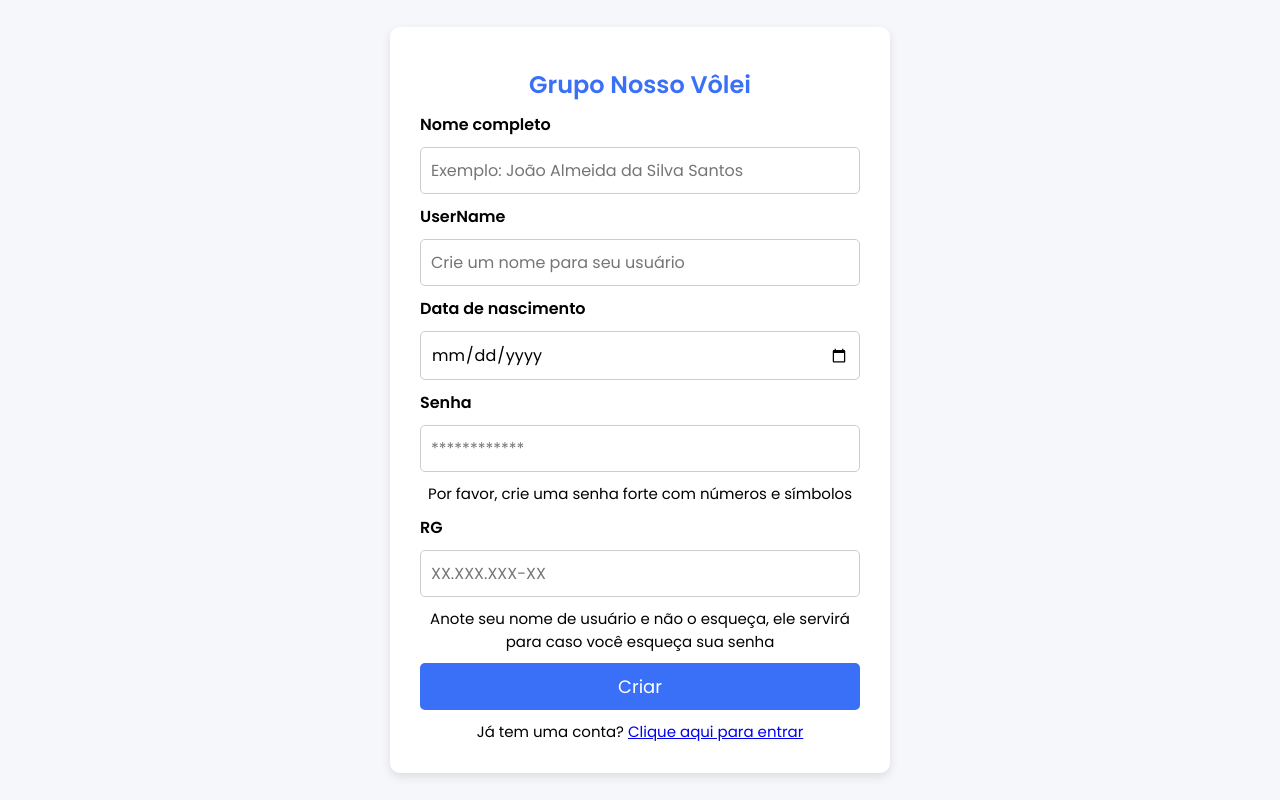
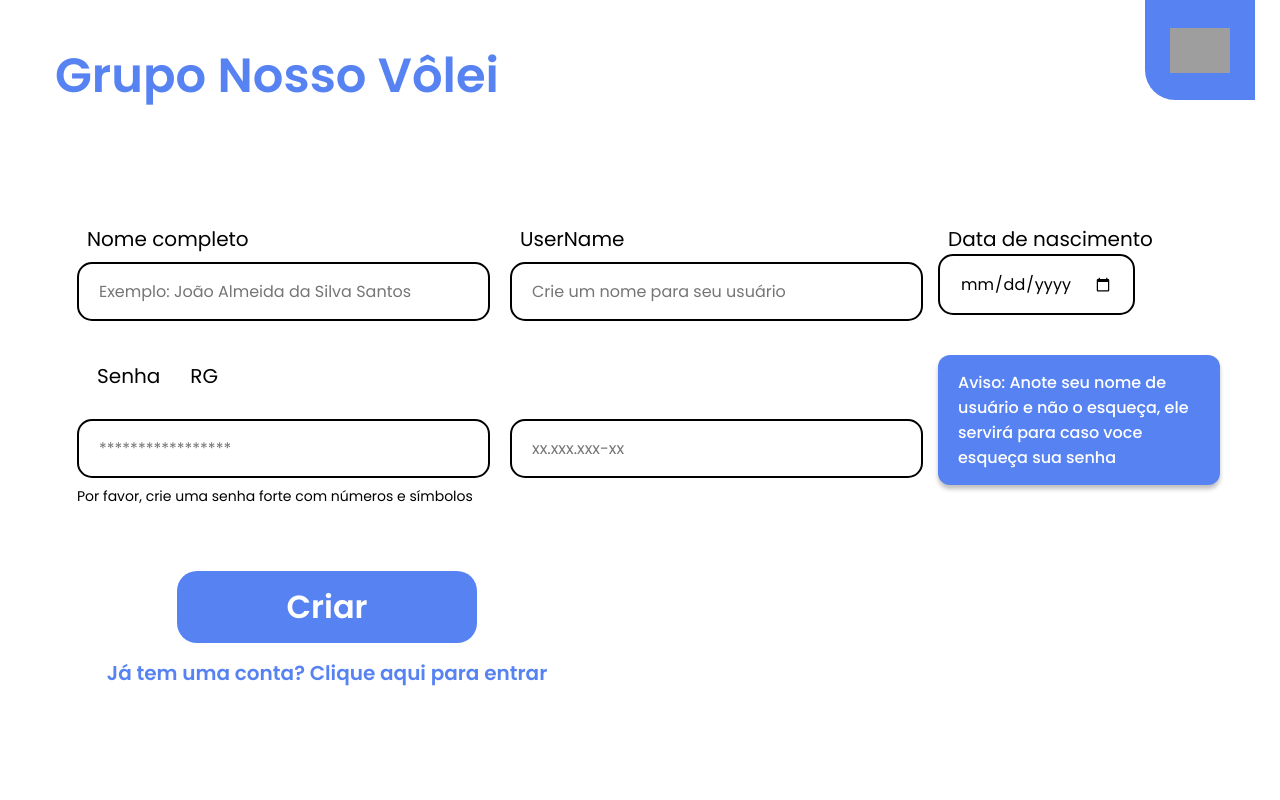
Before and after one commit to avgussto/SpikeAI-Volleyball, a Django app: page /registro/ in a window 1280 px wide. Run offline with Django 5.2, Linux system fonts and the light colour scheme; grey boxes are pictures that could not be loaded.

Commit message:
Criando a página de registro

```diff
--- /dev/null
+++ b/frontend_volei/static/css/registro.css
@@ -0,0 +1,212 @@
+:root {
+    --primary-color: #5783f2;
+    --text-color: #000;
+    --white: #fff;
+}
+
+body {
+    margin: 0;
+    padding: 0;
+    font-family:
+        "Poppins",
+        -apple-system,
+        Roboto,
+        Helvetica,
+        sans-serif;
+}
+
+.header {
+    background-color: var(--white);
+    padding-left: 30px;
+    padding-bottom: 20px;
+    overflow: hidden;
+}
+
+.header-content {
+    display: flex;
+    width: 100%;
+    max-width: 1200px;
+    align-items: flex-start;
+    gap: 15px;
+    flex-wrap: wrap;
+    justify-content: space-between;
+    margin: 0 auto;
+}
+
+.header-title {
+    color: var(--primary-color);
+    font-size: 48px;
+    font-weight: 600;
+    align-self: flex-end;
+    margin-top: 40px;
+}
+
+.logo-container {
+    border-radius: 0 0 0 30px;
+    background-color: var(--primary-color);
+    padding: 20px 25px;
+    display: flex;
+    align-items: center;
+    justify-content: center;
+}
+
+.logo-image {
+    width: 60px;
+    aspect-ratio: 1;
+    object-fit: contain;
+}
+
+.registration-container {
+    margin: 60px auto;
+    width: 100%;
+    max-width: 1200px;
+    display: flex;
+    gap: 15px;
+    padding: 0 20px;
+    box-sizing: border-box;
+}
+
+.registration-form {
+    width: 75%;
+    padding-left: 17px;
+}
+
+.form-row {
+    display: flex;
+    gap: 20px;
+    margin-bottom: 20px;
+}
+
+.form-group {
+    flex: 1;
+    display: flex;
+    flex-direction: column;
+}
+
+.form-label {
+    font-size: 20px;
+    color: var(--text-color);
+    font-weight: 400;
+    margin-bottom: 8px;
+    margin-left: 10px;
+}
+
+.form-input {
+    border-radius: 15px;
+    background-color: var(--white);
+    border: 2px solid var(--text-color);
+    padding: 15px 20px;
+    font-family: inherit;
+    font-size: 16px;
+    color: var(--text-color);
+}
+
+.input-hint {
+    font-size: 14px;
+    color: var(--text-color);
+    margin-top: 8px;
+}
+
+.labels-row {
+    margin-top: 40px;
+    margin-left: 10px;
+    width: 500px;
+    max-width: 100%;
+}
+
+.form-actions {
+    display: flex;
+    flex-direction: column;
+    align-items: center;
+    margin-top: 50px;
+    margin-right: 30px;
+    width: 500px;
+    max-width: 100%;
+}
+
+.create-button {
+    border-radius: 20px;
+    background-color: var(--primary-color);
+    width: 300px;
+    max-width: 100%;
+    padding: 12px 40px;
+    font-family: inherit;
+    font-size: 32px;
+    color: var(--white);
+    font-weight: 600;
+    border: none;
+    cursor: pointer;
+    transition: background-color 0.3s ease;
+}
+
+.create-button:hover {
+    background-color: #4569d1;
+}
+
+.login-link {
+    color: var(--primary-color);
+    font-size: 20px;
+    font-weight: 600;
+    text-decoration: none;
+    margin-top: 15px;
+    transition: color 0.3s ease;
+}
+
+.login-link:hover {
+    color: #4569d1;
+}
+
+.side-content {
+    width: 25%;
+}
+
+.birth-date-group {
+    margin-bottom: 40px;
+}
+
+.warning-box {
+    border-radius: 12px;
+    background-color: var(--primary-color);
+    box-shadow: 0 4px 4px rgba(0, 0, 0, 0.25);
+    padding: 15px 20px;
+    font-size: 16px;
+    color: var(--white);
+    font-weight: 500;
+}
+
+@media (max-width: 991px) {
+    .header {
+        padding-left: 20px;
+    }
+
+    .header-content {
+        max-width: 100%;
+    }
+
+    .header-title {
+        font-size: 40px;
+        margin-top: 30px;
+    }
+
+    .registration-container {
+        flex-direction: column;
+        padding: 0 15px;
+    }
+
+    .registration-form {
+        width: 100%;
+        padding-left: 0;
+    }
+
+    .form-row {
+        flex-direction: column;
+    }
+
+    .side-content {
+        width: 100%;
+    }
+
+    .warning-box {
+        margin-top: 30px;
+    }
+}
--- a/frontend_volei/static/css/style.css
+++ /dev/null
@@ -1,90 +0,0 @@
-/* Importar fonte */
-@import url('https://fonts.googleapis.com/css2?family=Poppins:wght@300;400;600&display=swap');
-
-/* Reset básico */
-* {
-    margin: 0;
-    padding: 0;
-    box-sizing: border-box;
-    font-family: 'Poppins', sans-serif;
-}
-
-body {
-    background-color: #F5F7FA;
-    display: flex;
-    justify-content: center;
-    align-items: center;
-    height: 100vh;
-    flex-direction: column;
-}
-
-/* Container principal */
-.container {
-    background: white;
-    padding: 30px;
-    border-radius: 10px;
-    box-shadow: 0px 4px 10px rgba(0, 0, 0, 0.1);
-    text-align: center;
-    width: 500px;
-}
-
-/* Título */
-h1 {
-    color: #3A6FF8;
-    font-size: 24px;
-    padding: 10px;
-}
-
-/* Formulário */
-form {
-    display: flex;
-    flex-direction: column;
-    gap: 10px;
-}
-
-/* Labels */
-label {
-    font-weight: 600;
-    text-align: left;
-    display: block;
-}
-
-/* Inputs */
-input {
-    width: 100%;
-    padding: 10px;
-    border: 1px solid #ccc;
-    border-radius: 5px;
-    font-size: 16px;
-}
-
-/* Botão */
-button {
-    background-color: #3A6FF8;
-    color: white;
-    padding: 10px;
-    border: none;
-    border-radius: 5px;
-    font-size: 18px;
-    cursor: pointer;
-}
-
-/* Texto Senha */
-.aviso-senha {
-    font-size: 15px;
-}
-
-/* Texto Aviso */
-.aviso {
-    font-size: 15px;
-}
-
-/* Texto Aviso de conta existente */
-.conta-existente-aviso {
-    font-size: 15px;
-    padding-top: 10px;
-}
-
-button:hover {
-    background-color: #2F5BCC;
-}
--- a/frontend_volei/templates/registro.html
+++ b/frontend_volei/templates/registro.html
@@ -1,39 +1,79 @@
-<!DOCTYPE html>
-<html lang="pt-br">
+{% load static %}
+<!doctype html>
+<html lang="en">
+
 <head>
-    {% load static %}
-    <link rel="stylesheet" href="{% static 'css/style.css' %}">
-    <meta charset="UTF-8">
-    <meta name="viewport" content="width=device-width, initial-scale=1.0">
-    <title>Registro | Grupo Nosso Vôlei</title>
-    <link rel="stylesheet" href="{% static 'css/style.css' %}">
+    <meta charset="UTF-8" />
+    <meta name="viewport" content="width=device-width, initial-scale=1.0" />
+    <title>Registration - Grupo Nosso Vôlei</title>
+    <link href="https://fonts.googleapis.com/css2?family=Poppins:wght@400;500;600&display=swap" rel="stylesheet" />
+    <link rel="stylesheet" href="{% static 'css/registro.css' %}" />
 </head>
+
 <body>
-    <div class="container">
-        <h1>Grupo Nosso Vôlei</h1>
-        <form method="post">
+    <header class="header">
+        <div class="header-content">
+            <h1 class="header-title">Grupo Nosso Vôlei</h1>
+            <div class="logo-container">
+                <img src="{% static 'images/logo.png' %}" alt="Logo" class="logo-image" />
+            </div>
+        </div>
+    </header>
+
+    <main class="registration-container">
+        <form class="registration-form" method="POST">
             {% csrf_token %}
-            <label for="nome">Nome completo</label>
-            <input type="text" id="nome" name="nome" placeholder="Exemplo: João Almeida da Silva Santos" required>
+            <div class="form-row">
+                <div class="form-group">
+                    <label class="form-label">Nome completo</label>
+                    <input type="text" name="full_name" class="form-input"
+                        placeholder="Exemplo: João Almeida da Silva Santos" required />
+                </div>
 
-            <label for="username">UserName</label>
-            <input type="text" id="username" name="username" placeholder="Crie um nome para seu usuário" required>
+                <div class="form-group">
+                    <label class="form-label">UserName</label>
+                    <input type="text" name="username" class="form-input" placeholder="Crie um nome para seu usuário"
+                        required />
+                </div>
+            </div>
 
-            <label for="data_nascimento">Data de nascimento</label>
-            <input type="date" id="data_nascimento" name="data_nascimento" required>
+            <div class="form-row labels-row">
+                <label class="form-label">Senha</label>
+                <label class="form-label">RG</label>
+            </div>
 
-            <label for="senha">Senha</label>
-            <input type="password" id="senha" name="senha" placeholder="************" required>
-            <p class="aviso-senha">Por favor, crie uma senha forte com números e símbolos</p>
+            <div class="form-row">
+                <div class="form-group">
+                    <input type="password" name="password" class="form-input" placeholder="*****************"
+                        required />
+                    <p class="input-hint">
+                        Por favor, crie uma senha forte com números e símbolos
+                    </p>
+                </div>
 
-            <label for="rg">RG</label>
-            <input type="text" id="rg" name="rg" placeholder="XX.XXX.XXX-XX" required>
+                <div class="form-group">
+                    <input type="text" name="rg" class="form-input" placeholder="xx.xxx.xxx-xx" required />
+                </div>
+            </div>
 
-            <p class="aviso">Anote seu nome de usuário e não o esqueça, ele servirá para caso você esqueça sua senha</p>
+            <div class="form-actions">
+                <button type="submit" class="create-button">Criar</button>
+                <a href="{% url 'login' %}" class="login-link">Já tem uma conta? Clique aqui para entrar</a>
+            </div>
+        </form>
 
-            <button type="submit">Criar</button>
-        </form>
-        <p class="conta-existente-aviso">Já tem uma conta? <a href="{% url 'login' %}">Clique aqui para entrar</a></p>
-    </div>
+        <aside class="side-content">
+            <div class="birth-date-group">
+                <label class="form-label">Data de nascimento</label>
+                <input type="date" name="birth_date" class="form-input" required />
+            </div>
+
+            <div class="warning-box">
+                Aviso: Anote seu nome de usuário e não o esqueça, ele servirá para
+                caso voce esqueça sua senha
+            </div>
+        </aside>
+    </main>
 </body>
+
 </html>
```
